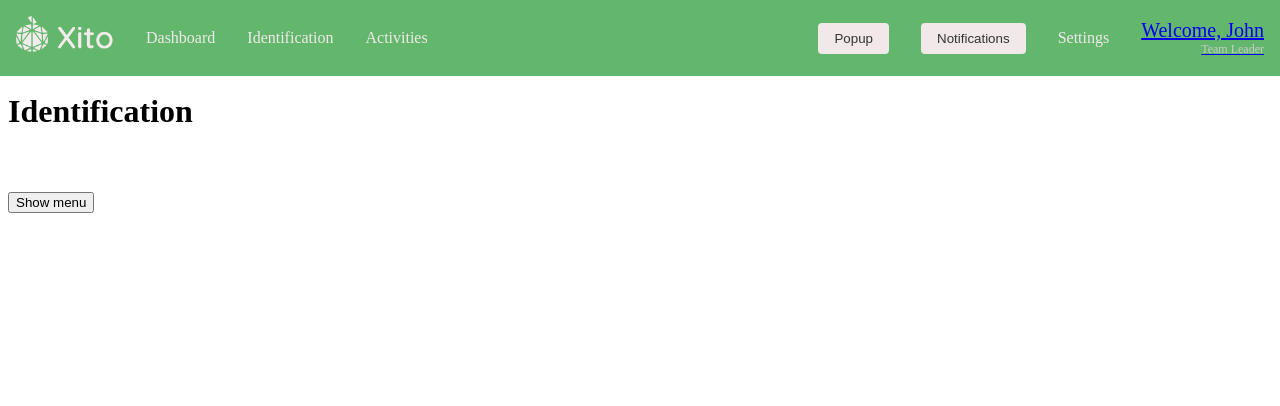
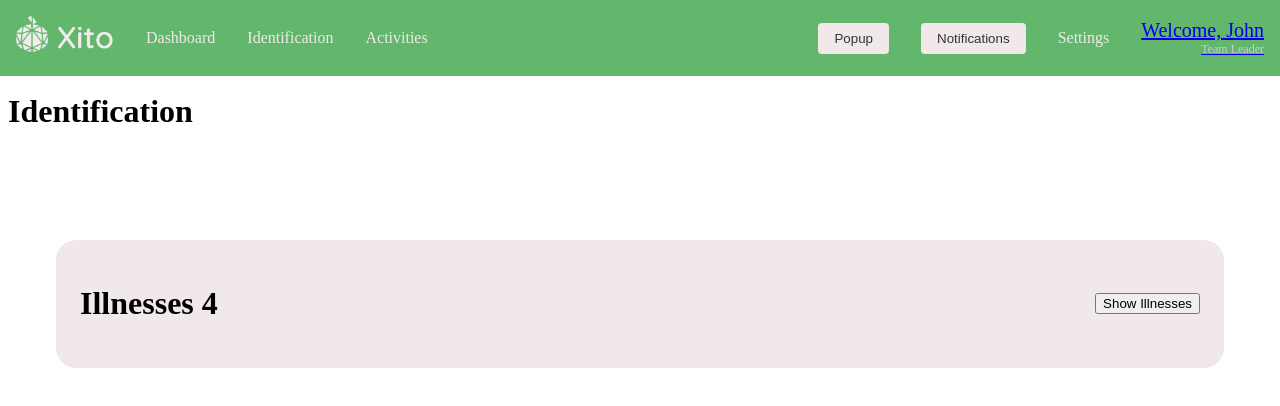
Before and after one commit to ArneSamson/Xito, a Vue app: page /identification in a window 1280 px wide. Shown: the top 406 px of the page. Built offline with nearby package versions, Linux system fonts and the light colour scheme.

Commit message:
feat: component now displays the amount of detected plants next to the title and styling fixed a bit

```diff
--- a/src/components/Illnesses-folddown.vue
+++ b/src/components/Illnesses-folddown.vue
@@ -1,6 +1,9 @@
 <template>
     <div class="fold-down-menu">
-      <button @click="toggleMenu">{{ buttonText }}</button>
+        <div class="menu-header">
+            <h1>Illnesses {{ totalCards }}</h1>
+            <button @click="toggleMenu">{{ buttonText }}</button>
+        </div>
       <div class="menu-content" v-if="show">
         <div v-for="(greenhouse, index) in greenhouses" :key="index">
           <h3>{{ greenhouse.name }}</h3>
@@ -21,7 +24,7 @@
     data() {
       return {
         show: false,
-        buttonText: "Show menu",
+        buttonText: "Show Illnesses",
         greenhouses: [
           {
             name: "Greenhouse 1",
@@ -71,7 +74,16 @@
     methods: {
       toggleMenu() {
         this.show = !this.show;
-        this.buttonText = this.show ? "Hide menu" : "Show menu";
+        this.buttonText = this.show ? "Hide Illnesses" : "Show Illness";
+      },
+    },
+    computed: {
+      totalCards() {
+        let total = 0;
+        for (let i = 0; i < this.greenhouses.length; i++) {
+          total += this.greenhouses[i].cards.length;
+        }
+        return total;
       },
     },
   };
@@ -79,8 +91,20 @@
 
   <style>
   .fold-down-menu {
-    position: relative;
+    display: flex;
+    flex-direction: column;
+    width: 100vw;
   }
+  .menu-header {
+    display: flex;
+    justify-content: space-between;
+    align-items: center;
+    flex-grow: 1;
+    margin: 48px;
+    background-color: #F1E9E9;
+    padding: 24px;
+    border-radius: 20px;
+}
   .menu-toggle {
     position: absolute;
     top: 0;
```
